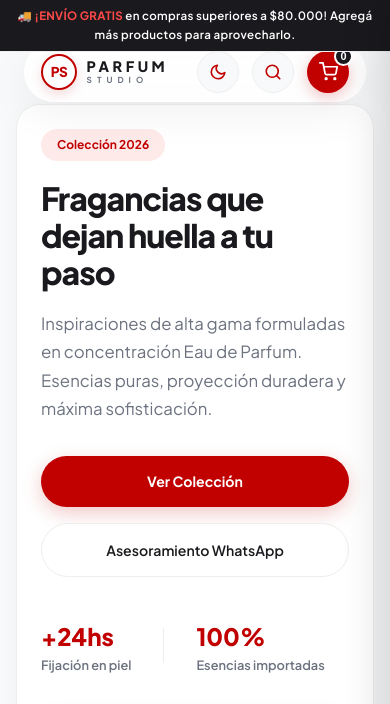
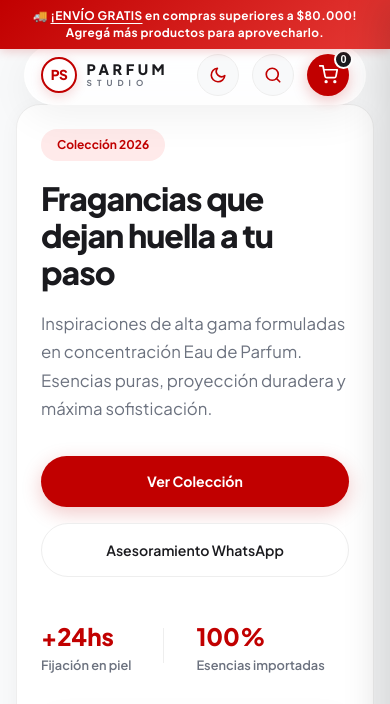
Before and after one commit to AxeGaete/tienda-perfumes, a website: page frontend/index.html in a window 390 px wide. Shown: the top 704 px of the page. Drawn offline with Linux system fonts and the light colour scheme; no server answers.

Commit message:
Actualizar estilo de barra superior de envio gratis a rojo corporativo

```diff
--- a/frontend/styles.css
+++ b/frontend/styles.css
@@ -1867,40 +1867,43 @@ body {
 }
 
 /* =========================================================
-   BARRA SUPERIOR DE ENVÍO GRATIS
+   BARRA SUPERIOR DE ENVÍO GRATIS (ESTILO ROJO CORPORATIVO)
    ========================================================= */
 .free-shipping-banner {
-  background-color: var(--text-dark);
-  color: var(--bg-main);
+  background: linear-gradient(135deg, var(--c-red) 0%, #E53935 100%);
+  color: #FFFFFF;
   text-align: center;
-  padding: 0.55rem 1rem;
-  font-size: 0.8rem;
-  font-weight: 600;
-  letter-spacing: 0.3px;
+  padding: 0.6rem 1rem;
+  font-size: 0.82rem;
+  font-weight: 700;
+  letter-spacing: 0.4px;
   position: fixed;
   top: 0;
   left: 0;
   width: 100%;
   z-index: 1050;
-  border-bottom: 1px solid var(--c-border);
-  transition: background-color 0.3s ease, color 0.3s ease;
+  box-shadow: 0 2px 10px rgba(193, 0, 0, 0.2);
+  transition: background 0.3s ease;
 }
 
 .free-shipping-banner strong {
-  color: var(--c-coral);
-}
-
-/* Ajustar la barra de navegación flotante para que no tape el banner superior */
+  color: #FFFFFF;
+  text-decoration: underline;
+  text-underline-offset: 3px;
+}
+
+/* Mantener el ajuste de la navbar flotante para que nunca tape el contenido */
 .navbar-wrapper {
-  top: 3rem !important; /* Baja la navbar un poco para dejar espacio al banner */
+  top: 3.1rem !important;
 }
 
 @media (max-width: 768px) {
   .free-shipping-banner {
-    font-size: 0.72rem;
-    padding: 0.45rem 0.5rem;
+    font-size: 0.74rem;
+    padding: 0.5rem 0.8rem;
+    line-height: 1.4;
   }
   .navbar-wrapper {
-    top: 2.6rem !important;
-  }
-}
+    top: 2.8rem !important;
+  }
+}
```
